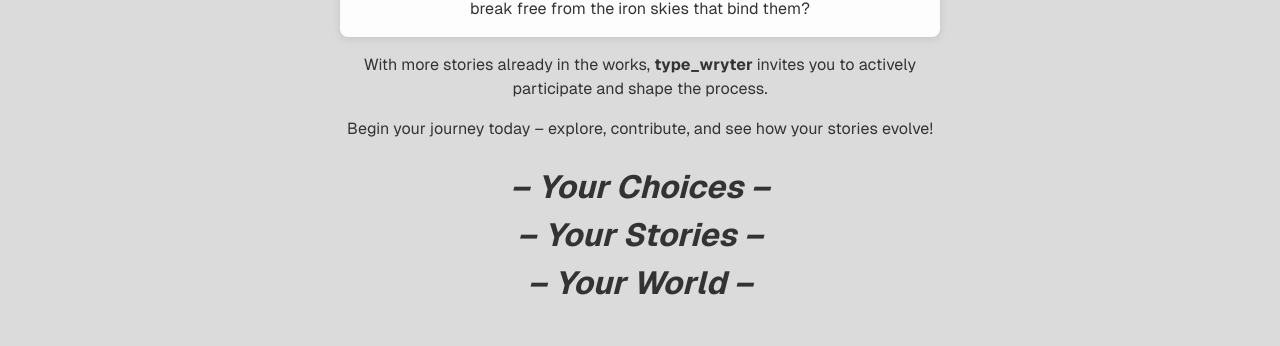
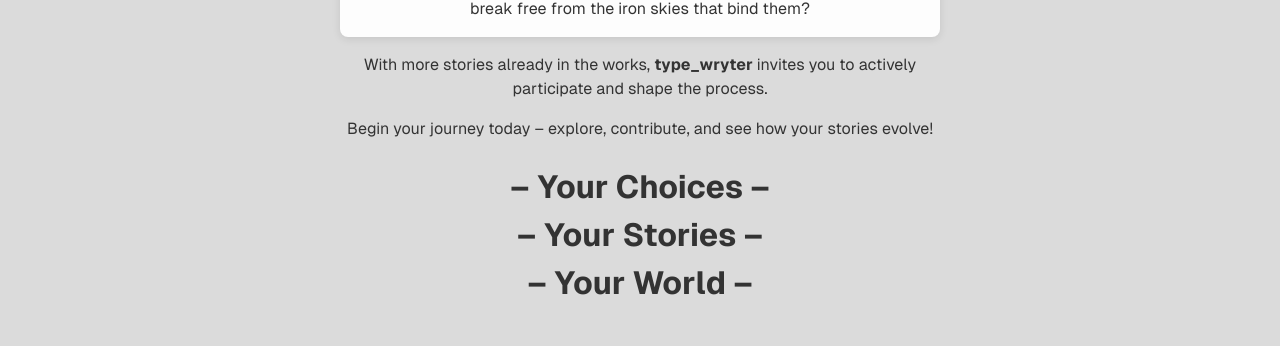
Before and after one commit to yodathealchemist/typewryter, a Next.js app: page / in a window 1280 px wide. Shown: the part 1697-2043 px from the top of the page. Built offline with nearby package versions, Linux system fonts and the light colour scheme.

Commit message:
Update page.tsx

```diff
--- a/app/page.tsx
+++ b/app/page.tsx
@@ -92,7 +92,7 @@
           Begin your journey today – explore, contribute, and see how your stories evolve!
         </p>
         <h1>
-          <em>– Your Choices –<br />– Your Stories –<br />– Your World –</em>
+          – Your Choices –<br />– Your Stories –<br />– Your World –
         </h1>
 
       </div>
```
